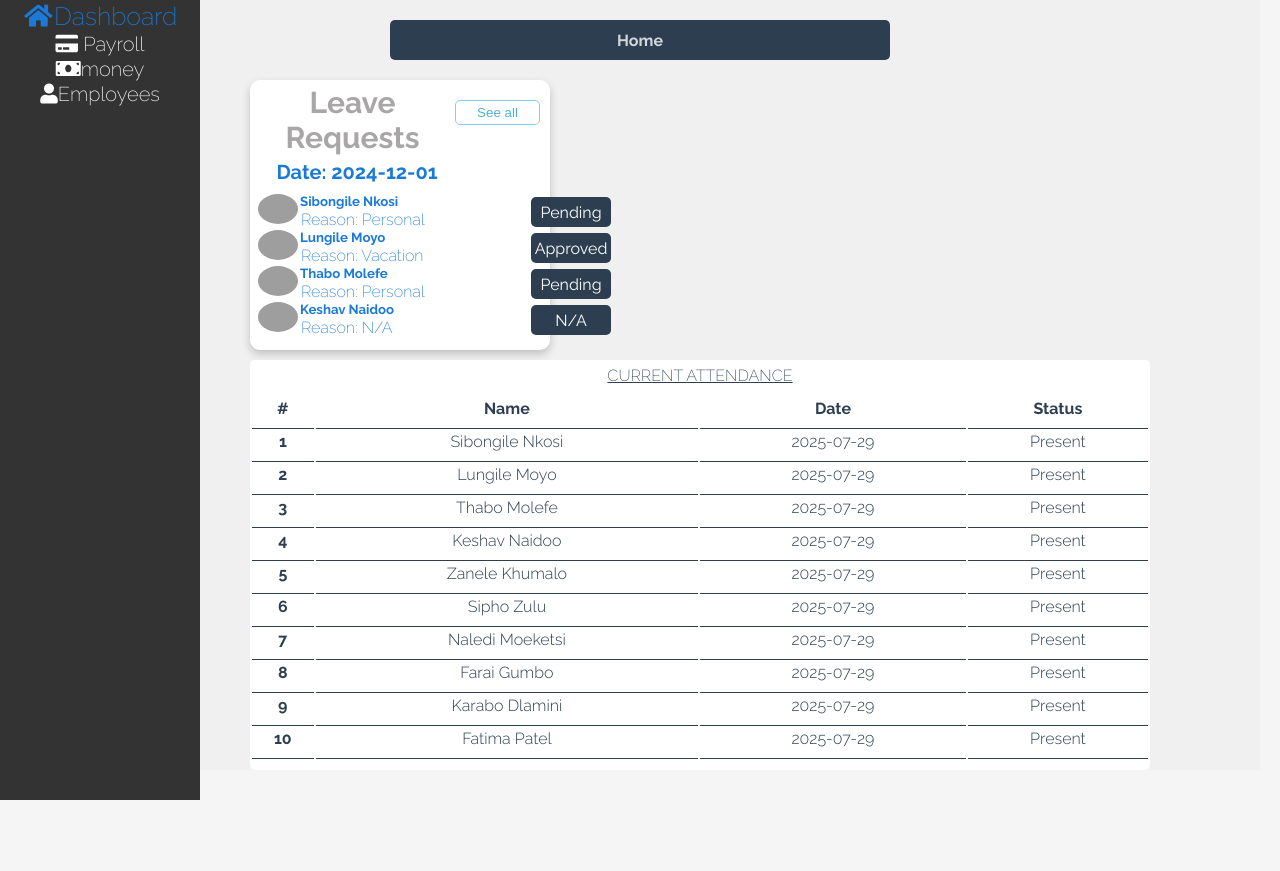
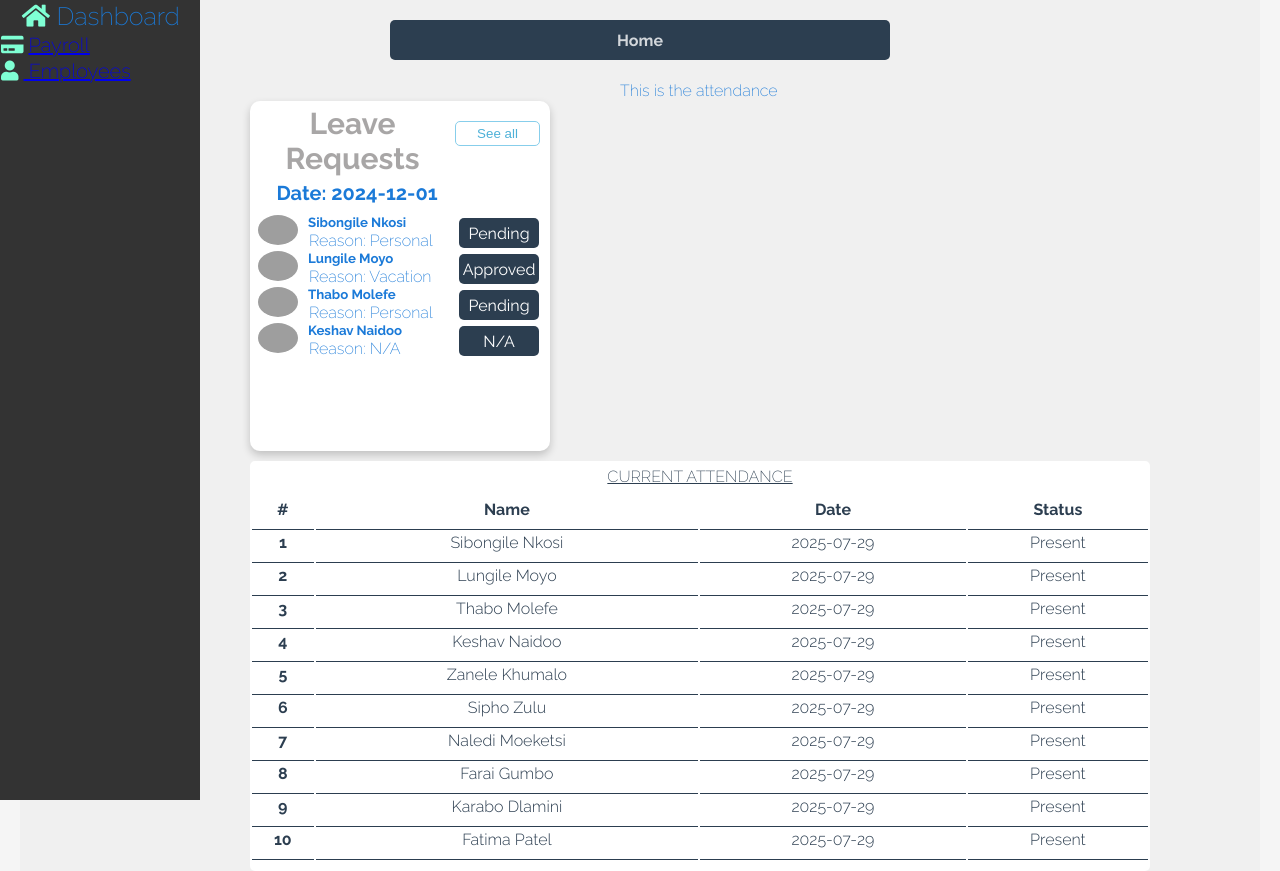
Before and after one commit to Emanorion/HR_systems_core_project, a Vue app in the folder project-module/: page /#/overview in a window 1280 px wide. Before the commit the page ends 800 px from the top, so only its background shows below. Built offline with nearby package versions, Linux system fonts and the light colour scheme; grey boxes are pictures that could not be loaded.

Commit message:
:loud_sound:

```diff
--- /dev/null
+++ b/project-module/src/components/AttendanceStats.vue
@@ -0,0 +1,14 @@
+<template>
+<p class="attendTitle">This is the attendance</p>
+</template>
+
+<script>
+export default {
+    name: 'AttendanceStats'
+}
+</script>
+<style>
+ .attendTitle{
+    margin-left: 600px;
+ }
+</style>
--- a/project-module/src/components/LeaveStats.vue
+++ b/project-module/src/components/LeaveStats.vue
@@ -79,8 +79,8 @@ button {
 
 .card {
     margin-left: 230px;
-    width: 420px;
-    height: 270px;
+    width: 500px;
+    height: 350px;
     background-color: white;
     margin-bottom: 10px;
     border-radius: 10px;
@@ -97,7 +97,7 @@ button {
 }
 
 .leaveRow {
-    width: 230px;
+    width: 150px;
     text-align: start;
 }
 
--- a/project-module/src/components/SideBar.vue
+++ b/project-module/src/components/SideBar.vue
@@ -1,40 +1,49 @@
 <template>
     <div class="sideBar">
         <div class="sidebar-title">
-        <p><i class="icon fa fa-fw fa-home"></i>Dashboard</p>
+            <p><i class="fa fa-fw fa-home"></i>Dashboard</p>
         </div>
         <div class="items">
-    <p><i class="fa fa-credit-card"></i> Payroll</p>
-    <p><i class="fa fa-money-bill"></i>money</p>
-    <p><i class="fa fa-user" aria-hidden="true"></i>Employees</p>
+            <p class="icon"><router-link to="/payroll"><i class="fa fa-credit-card"></i>Payroll</router-link></p>
+            <p class="icon"><router-link to="/Employees"><i class="fa fa-user" aria-hidden="true"></i> Employees</router-link></p>
         </div>
     </div>
 
 </template>
 
 <script>
-    export default{
+import router from '@/router';
+
+export default {
     name: 'Dashboard'
 }
 </script>
 <style>
-.icon{
-    width: 50px;
+.fa{
+    color: aquamarine;margin-right: 5px;
+
 }
-.sidebar-title{
+.sidebar-title {
     font-size: 25px;
     text-align: center;
 }
-.items{
+
+.items {
     color: white;
     font-size: 20px;
-    text-align: center;
+    text-align: start;
+    width: 150px;
+    display: flex;
+    flex-direction: column;
+    justify-content: space-between;
 }
-.dashItems{
+
+.dashItems {
     background-color: rgba(128, 128, 128, 0.497);
 
 }
-.sideBar{
+
+.sideBar {
     background-color: #333;
     width: 200px;
     height: 100vh;
--- a/project-module/src/views/Overview.vue
+++ b/project-module/src/views/Overview.vue
@@ -1,6 +1,7 @@
 <template>
     <div class="overView-Layout">
         <HrNav />
+        <AttendanceStats />
         <LeaveStats />
         <EmployeeAttendance />
         <div class="dashboardLayout">
@@ -15,13 +16,15 @@ import Dashboard from '@/components/SideBar.vue';
 import EmployeeAttendance from '@/components/EmployeeAttendance.vue';
 import HrNav from '@/components/HrNav.vue';
 import LeaveStats from '@/components/LeaveStats.vue';
+import AttendanceStats from '@/components/AttendanceStats.vue';
 
 export default {
     components: {
         Dashboard,
         EmployeeAttendance,
         HrNav,
-        LeaveStats
+        LeaveStats,
+        AttendanceStats
     }
 }
 
```
Lines whose indentation alone changed are shown as unchanged.
